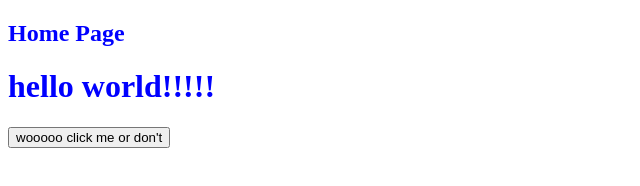
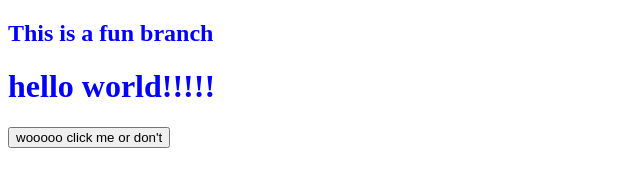
Before and after one commit to aitchiss/suzanne-deployed-a-zip, a plain HTML site: page index.html in a window 1280 px wide. Shown: the whole page, without its empty margins (0-640 px from the left). Drawn offline with Linux system fonts and the light colour scheme.

Commit message:
Change header text to 'This is a fun branch'

```diff
--- a/index.html
+++ b/index.html
@@ -7,7 +7,7 @@
   <body>
     <div class="container">
       <div class="header">
-        <h2>Home Page</h2>
+        <h2>This is a fun branch</h2>
       </div>
       <div class="content">
         <h1>hello world!!!!!</h1>
```
